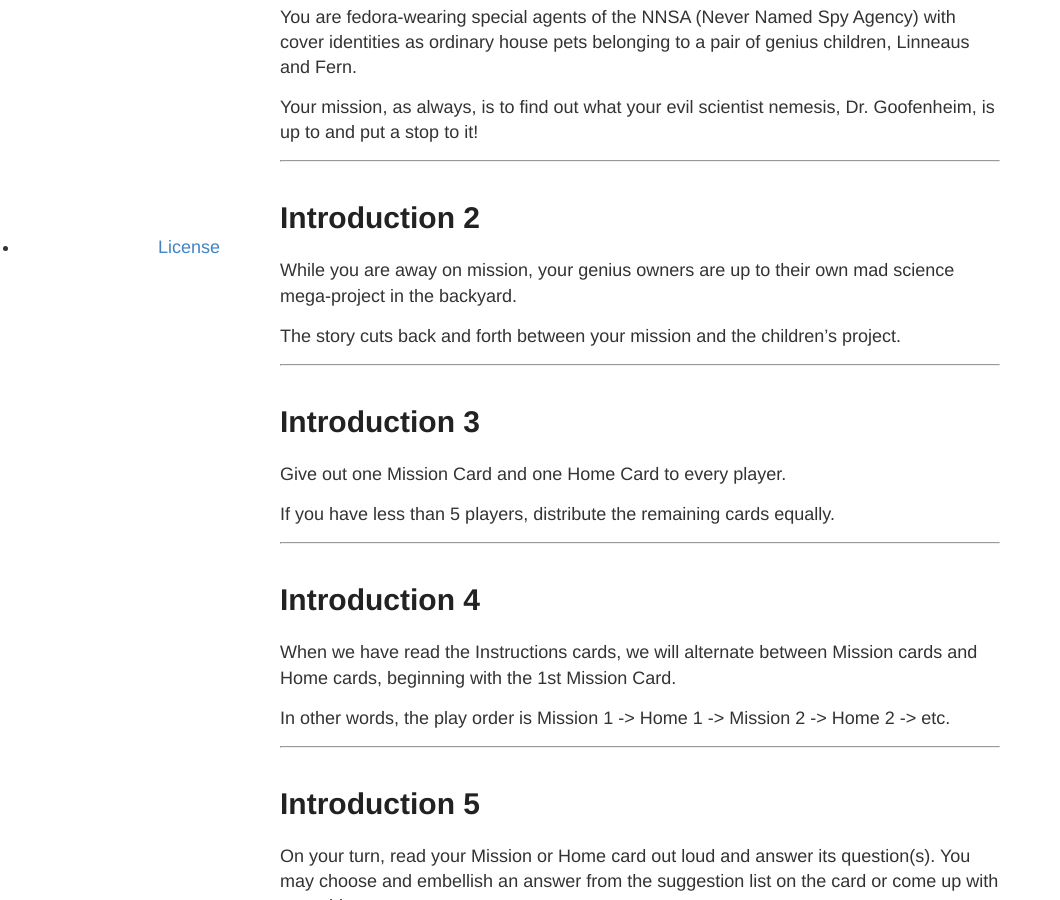
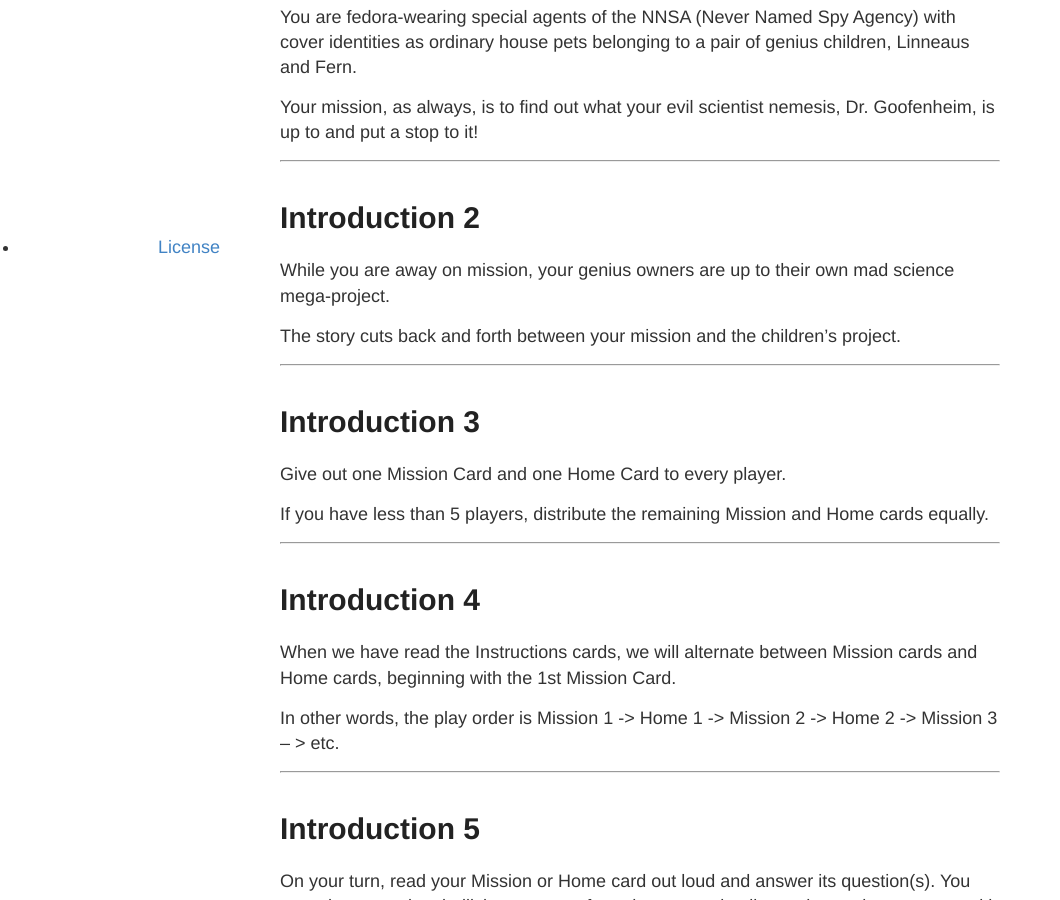
Before and after one commit to zechlau14/zechlau14.github.io, a Jekyll site: the page built from projects/pets-with-fedoras-slides.md, in a window 1280 px wide and 900 px high, scrolled down 710 px. Shown: the whole window, without its empty margins (0-1060 px from the left). Built offline with Jekyll 4.4.1, drawn with Linux system fonts in a browser that asks for light colours; our own code applies the rules of GitHub Pages for plain Markdown files; some of the changed text lies outside the part shown.

Commit message:
Update pets-with-fedoras-slides.md

```diff
--- a/projects/pets-with-fedoras-slides.md
+++ b/projects/pets-with-fedoras-slides.md
@@ -20,7 +20,7 @@ Your mission, as always, is to find out what your evil scientist nemesis, Dr. Go
 ___
 # Introduction 2
 
-While you are away on mission, your genius owners are up to their own mad science mega-project in the backyard.
+While you are away on mission, your genius owners are up to their own mad science mega-project.
 
 The story cuts back and forth between your mission and the children's project.
 
@@ -29,14 +29,14 @@ ___
 
 Give out one Mission Card and one Home Card to every player.
 
-If you have less than 5 players, distribute the remaining cards equally.
+If you have less than 5 players, distribute the remaining Mission and Home cards equally.
 
 ___
 # Introduction 4
 
 When we have read the Instructions cards, we will alternate between Mission cards and Home cards, beginning with the 1st Mission Card.
 
-In other words, the play order is Mission 1 -> Home 1 -> Mission 2 -> Home 2 -> etc.
+In other words, the play order is Mission 1 -> Home 1 -> Mission 2 -> Home 2 -> Mission 3 -- > etc.
 
 ___
 # Introduction 5
```
Also changed, not shown: other parts of projects/pets-with-fedoras-slides.md (+1 -1 lines).
